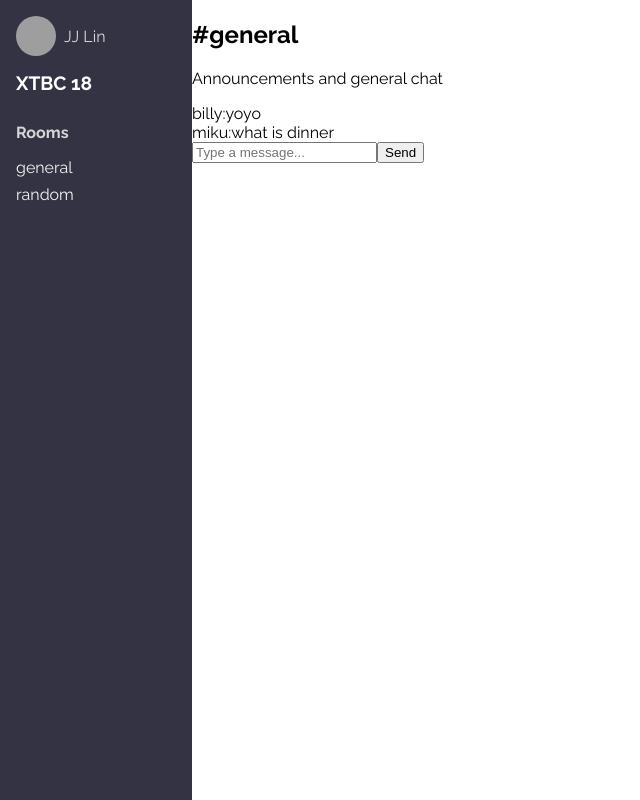
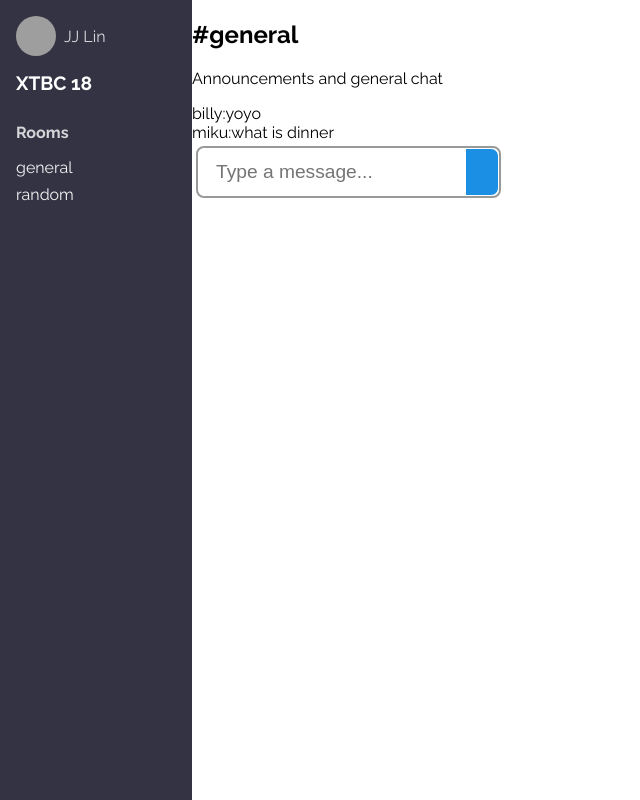
Before and after one commit to fangbilly/ChattingRoom, a React (Create React App) app: page / in a window 1280 px wide. Shown: the whole page, without its empty margins (0-640 px from the left). Built offline with nearby package versions, Linux system fonts and the light colour scheme; grey boxes are pictures that could not be loaded; the HTML template or start-up script is replaced by a standard one.

Commit message:
style messageform

```diff
--- a/src/MessageForm.js
+++ b/src/MessageForm.js
@@ -21,20 +21,74 @@ class MessageForm extends Component{
       return (
         <form
             className='MessageForm'
-            onSubmit ={this.handleSubmit} >
+            onSubmit ={this.handleSubmit}
+            style={styles.messageForm}
+             >
+            <div
+                class="chatIcon"
+                style={styles.chatIcon}
+                >
+                <i class="fas fa-comment-alt"></i>
+            </div>
             <input
                 type='text'
                 name='body'
                 placeholder='Type a message...'
                 value ={this.state.body}
                 onChange={this.handleChange}
+                style={styles.input}
             />
-            <button type='submit'>Send</button>
+            <button
+                type='submit'
+                style={styles.button}
+                >
+                <i class="far fa-paper-plane" title="Send"></i>
+            </button>
 
         </form>
       )
     }
 }
 
+const styles={
+    messageForm:{
+        backgroundColor: 'white',
+        height: '3rem',
+        display: 'flex',
+        alignItems: 'stretch',
+        border:' 2px solid #999',
+        borderRadius:' 0.5rem',
+        margin: '0.25rem',
+        padding: '0',
+    },
+
+    chatIcon: {
+        display: 'flex',
+        borderRadius: '0.5rem',
+        alignItems: 'center',
+        backgroundColor: 'white',
+        color: '#ccc',
+        padding: '0 0.5rem',
+        fontSize:' 1.2rem',
+    },
+
+    input :{
+        flex: 1,
+        fontSize: '1.2rem',
+        border: 0,
+    },
+
+    button :{
+        fontSize:' 1.5rem',
+        backgroundColor: '#1A8FE3',
+        color:' white',
+        paddingLeft: '1rem',
+        paddingRight: '1rem',
+        borderTopRightRadius: '0.5rem',
+        borderBottomRightRadius: '0.5rem',
+        border: '1px solid white',
+    },
+}
+
 
 export default MessageForm
```
